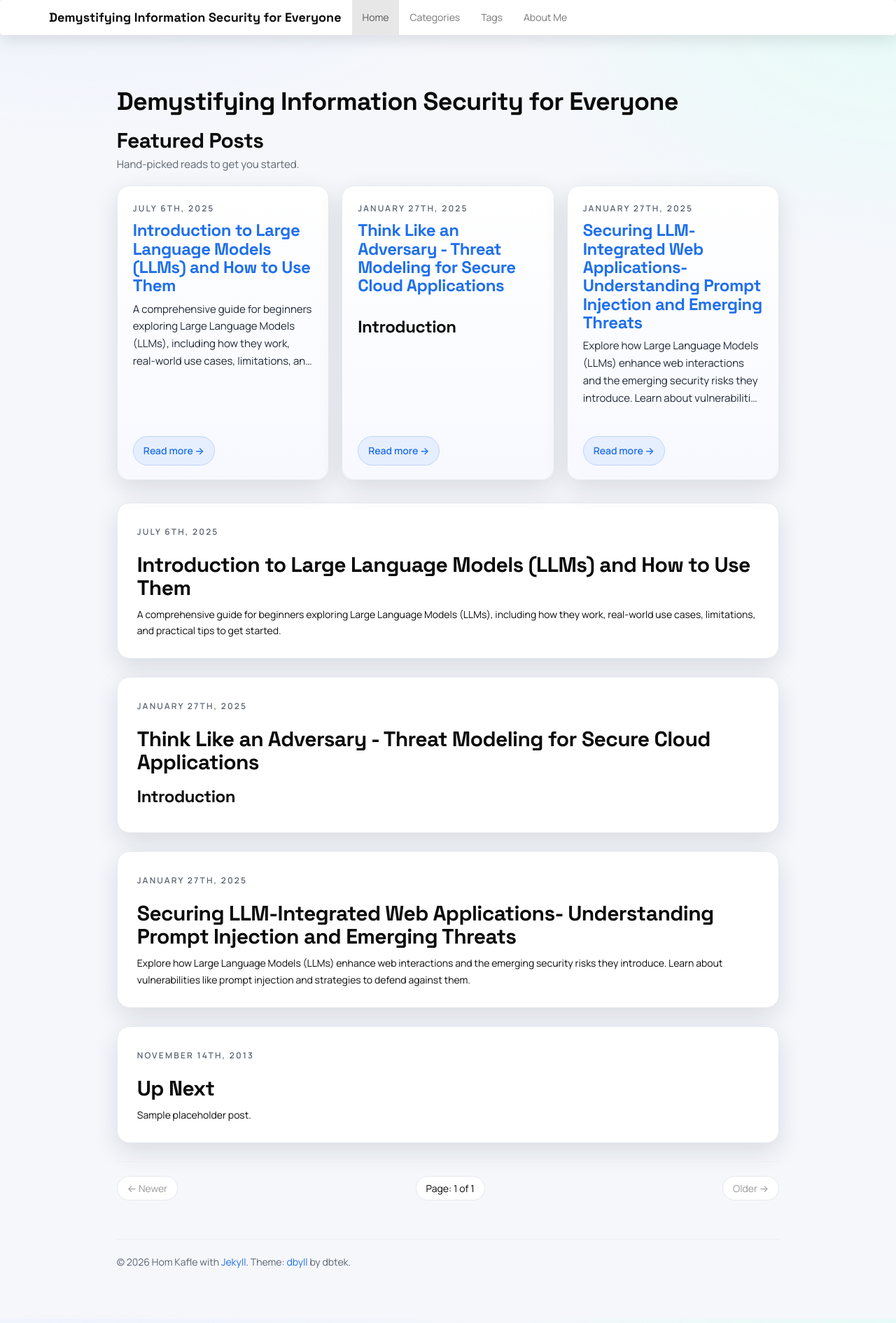
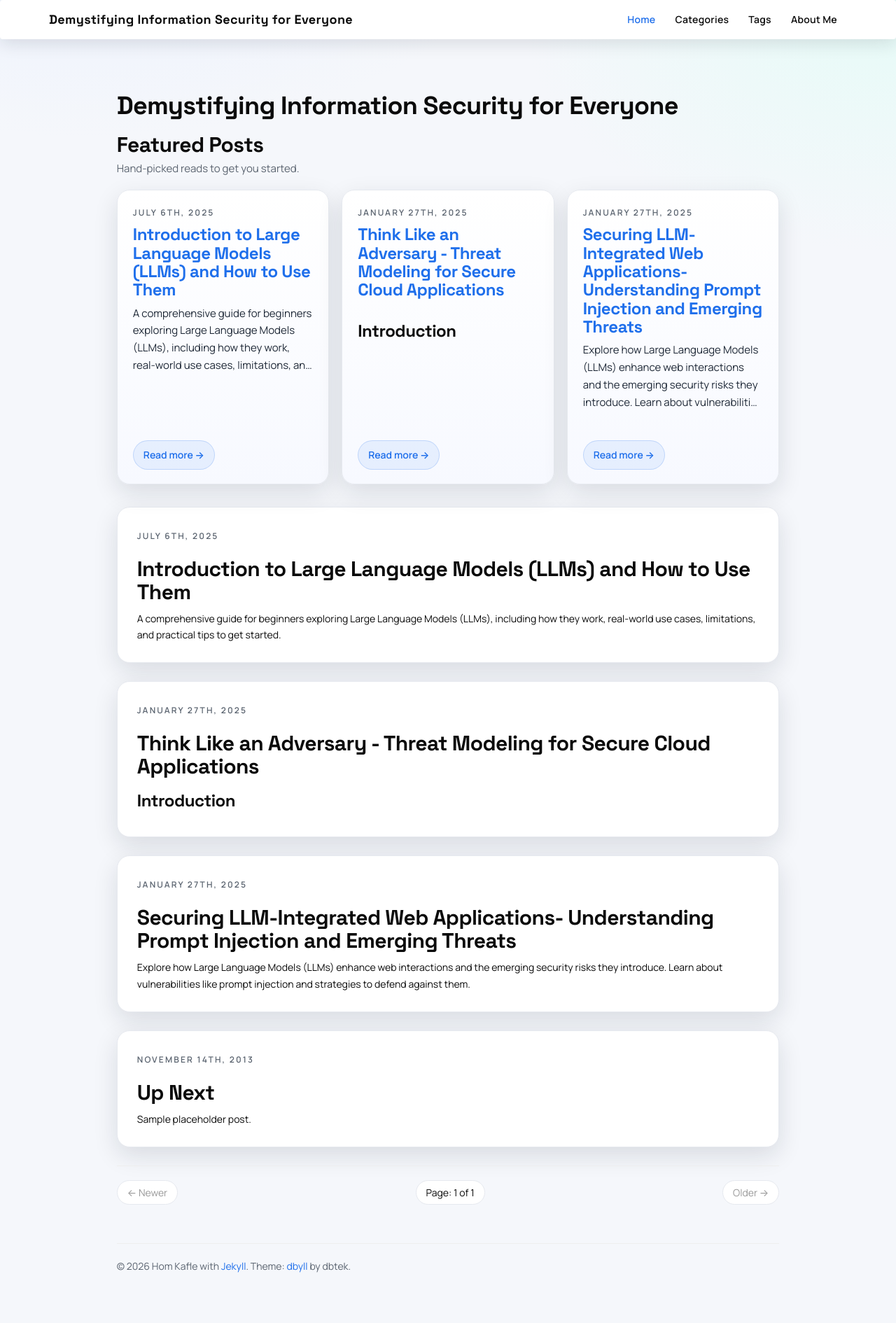
Before and after one commit to homkafle/homkafle.github.io, a Jekyll site: the page built from docs/index.html, in a window 1280 px wide. Shown: the whole page at 70% size. Built offline with Jekyll 4.4.1, drawn with Linux system fonts in a browser that asks for light colours; the list of posts is cut into pages by our own code.

Commit message:
Polish top navbar

```diff
--- a/docs/_includes/default.html
+++ b/docs/_includes/default.html
@@ -66,7 +66,7 @@
 
 		<!-- Collect the nav links, forms, and other content for toggling -->
 		<div class="collapse navbar-collapse" id="bs-example-navbar-collapse-1">
-			<ul class="nav navbar-nav">
+			<ul class="nav navbar-nav navbar-right">
 				<li class="active"><a href="{{ site.BASE_PATH }}/">Home</a></li>
 				<li><a href="{{ site.BASE_PATH}}/{{ site.categories_path }}">Categories</a></li>
 				<li><a href="{{ site.BASE_PATH}}/{{ site.tags_path }}">Tags</a></li>
--- a/docs/assets/css/style.css
+++ b/docs/assets/css/style.css
@@ -269,6 +269,32 @@ footer a {
   display: flex;
   align-items: center;
   gap: 12px;
+  font-size: 18px;
+  letter-spacing: 0.02em;
+}
+
+.navbar-brand {
+  padding: 18px 15px;
+}
+
+.navbar-default .navbar-nav > li > a {
+  font-weight: 600;
+  color: var(--ink);
+  padding: 18px 14px;
+  letter-spacing: 0.02em;
+}
+
+.navbar-default .navbar-nav > li > a:hover,
+.navbar-default .navbar-nav > li > a:focus {
+  color: var(--accent);
+  background: transparent;
+}
+
+.navbar-default .navbar-nav > .active > a,
+.navbar-default .navbar-nav > .active > a:hover,
+.navbar-default .navbar-nav > .active > a:focus {
+  color: var(--accent);
+  background: transparent;
 }
 
 .navbar-default .navbar-toggle {
```
